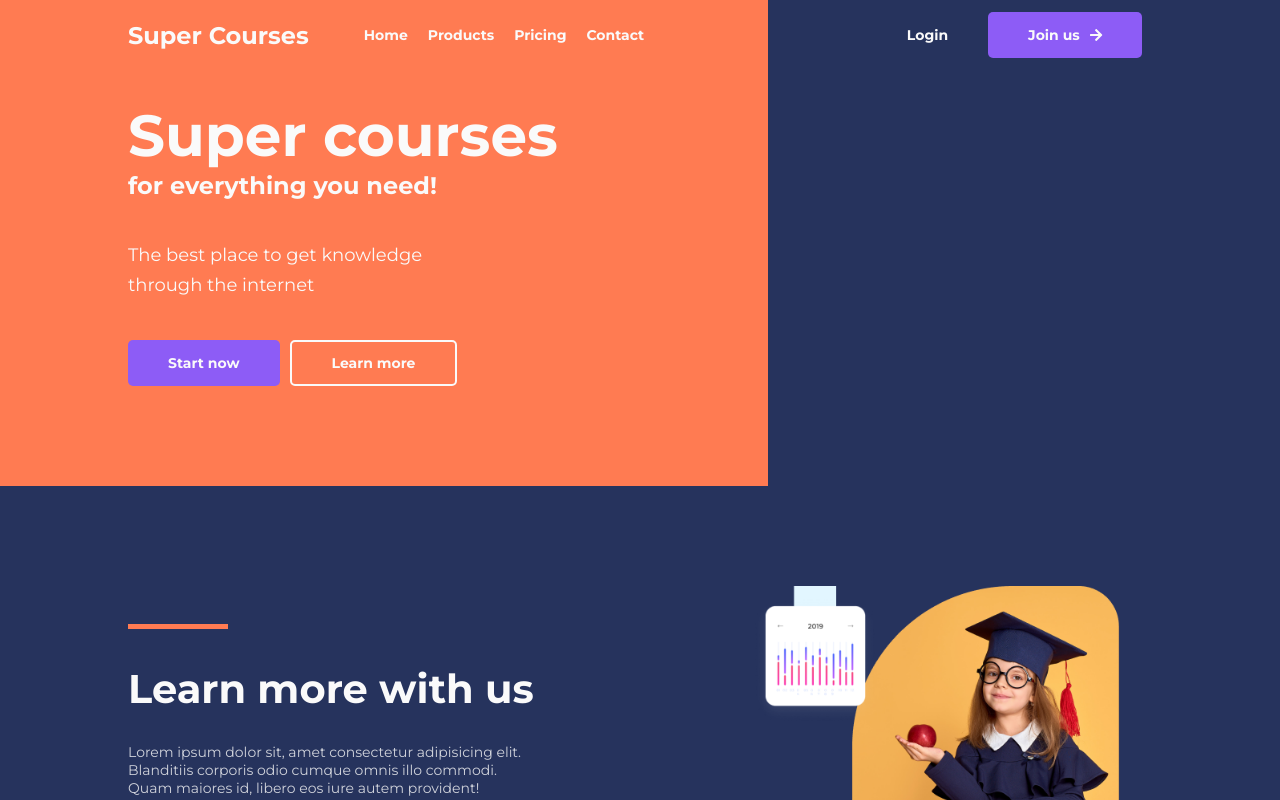
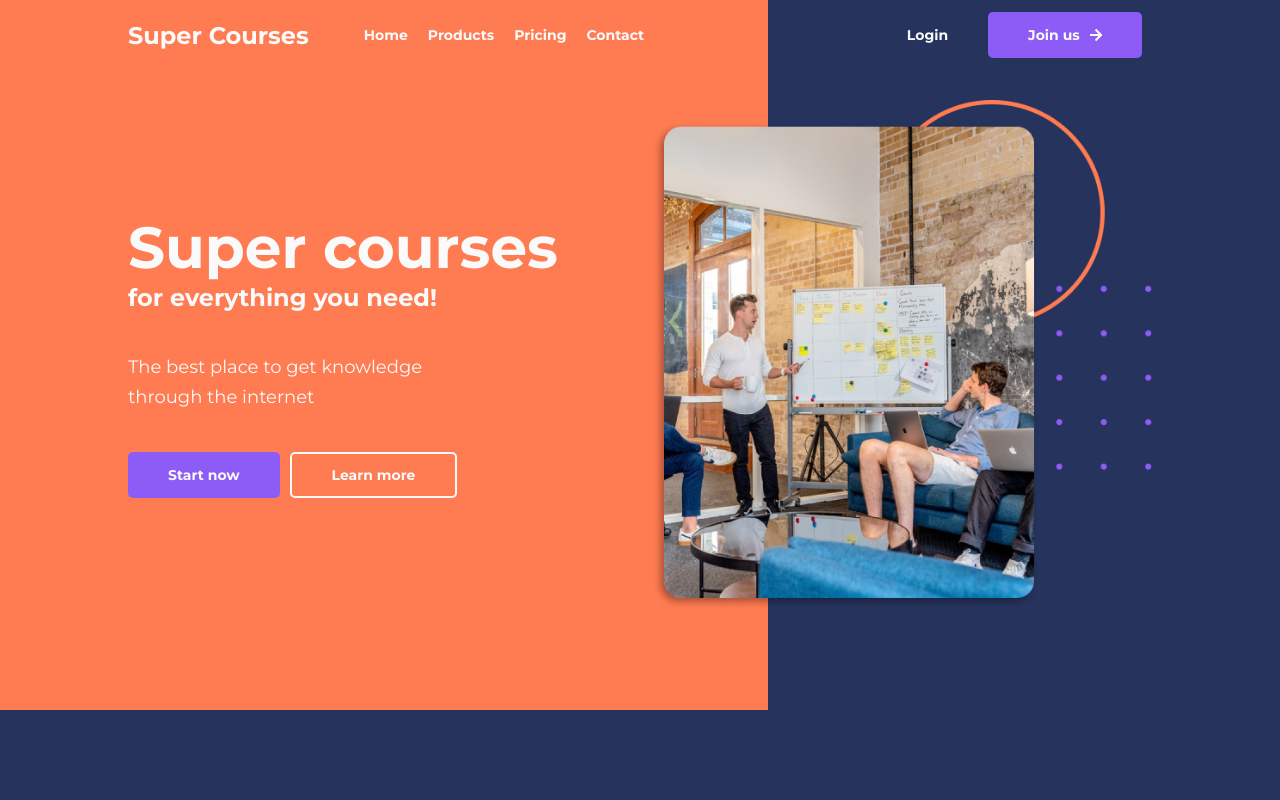
Before and after one commit to pedrohhcunha/supercourses, a Next.js app: page / in a window 1280 px wide. Shown: the top 800 px of the page. Built offline with nearby package versions, Linux system fonts and the light colour scheme.

Commit message:
Alteração na section inicial

```diff
--- a/components/Initial/component.jsx
+++ b/components/Initial/component.jsx
@@ -1,14 +1,23 @@
 import styles from './styles.module.scss'
+import Image from 'next/image'
+import courseImg from './images/teste.png'
 
 export default function Initial(props){
     return(
         <section className={styles.section}>
-            <h1 className={styles.title}><strong>Super courses</strong> for everything you need!</h1>
-            <h2 className={styles.subTitle}>The best place to get knowledge through the internet</h2>
+            <div className={styles.contentArea}>
+                <h1 className={styles.title}><strong>Super courses</strong> for everything you need!</h1>
+                <h2 className={styles.subTitle}>The best place to get knowledge through the internet</h2>
 
-            <div className={styles.areaButtons}>
-                <button className={styles.button}>Start now</button>
-                <button className={styles.button}>Learn more</button>
+                <div className={styles.areaButtons}>
+                    <button className={styles.button}>Start now</button>
+                    <button className={styles.button}>Learn more</button>
+                </div>
+            </div>
+            <div className={styles.rightArea}>
+                <div className={styles.areaImage}>
+                    <Image src={courseImg} layout="responsive" />
+                </div>
             </div>
         </section>
     )
--- a/components/Initial/styles.module.scss
+++ b/components/Initial/styles.module.scss
@@ -1,7 +1,12 @@
 .section{
     width: 100%;
     padding: 100px 10%;
-    background: linear-gradient(to right, var(--orange) 60%, var(--darkPurple) 60% 100%,);
+    background: linear-gradient(to right, var(--orange) 60%, var(--darkPurple) 60% 100%);
+    display: flex;
+    align-items: center;
+    justify-content: space-between;
+
+    .contentArea{
 
         .title{
             color: var(--white);
@@ -46,3 +51,11 @@
             }
         }
     }
+
+    .rightArea{
+
+        .areaImage{
+            width: 500px;
+        }
+    }
+}
```
Also changed, not shown: components/Initial/images/image.jpg (added), components/Initial/images/teste.png (added). Lines whose indentation alone changed are shown as unchanged.
